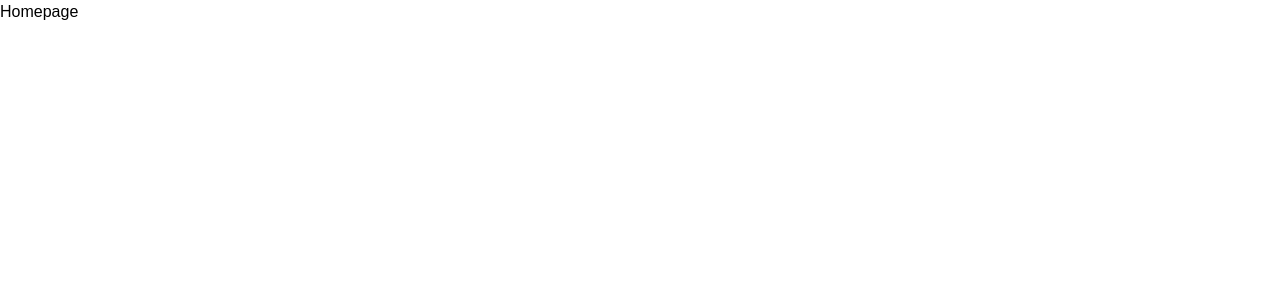
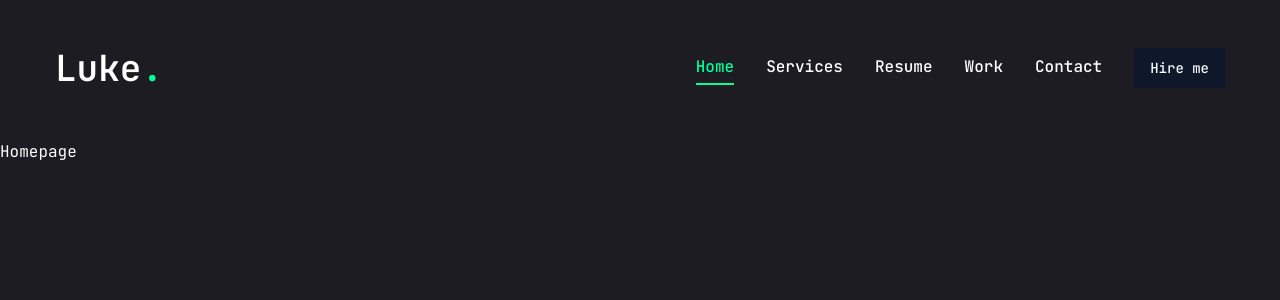
Before and after one commit to MosiacDesigns/mosaic-portfolio, a Next.js app: page / in a window 1280 px wide. Shown: the top 300 px of the page. Built offline with nearby package versions, Linux system fonts and the light colour scheme.

Commit message:
chore: add navbar

```diff
--- a/src/app/globals.css
+++ b/src/app/globals.css
@@ -2,18 +2,14 @@
 @tailwind components;
 @tailwind utilities;
 
-body {
-  font-family: Arial, Helvetica, sans-serif;
-}
-
 @layer utilities {
-  .text-balance {
-    text-wrap: balance;
+  .bg-primary {
+    background-color: theme('colors.primary'); /* Using the primary color from Tailwind config */
   }
 }
 
 @layer base {
-  :root {
-    --radius: 0.5rem;
+  body {
+    @apply font-primary bg-primary text-white leading-loose
   }
 }
--- a/src/app/layout.tsx
+++ b/src/app/layout.tsx
@@ -1,5 +1,13 @@
 import type { Metadata } from "next";
+import { JetBrains_Mono } from "next/font/google";
 import "./globals.css";
+import Header from "@/components/Header";
+
+const jetbrainsMono = JetBrains_Mono({
+  subsets: ["latin"],
+  variable: "--font-jetbrainsMono",
+  weight: ["100", "200", "300", "400", "500", "500", "600", "700", "800"],
+});
 
 export const metadata: Metadata = {
   title: "Create Next App",
@@ -13,7 +21,10 @@
 }>) {
   return (
     <html lang="en">
-      <body>{children}</body>
+      <body className={`${jetbrainsMono.variable}`}>
+        <Header />
+        {children}
+      </body>
     </html>
   );
 }
--- /dev/null
+++ b/src/components/Header.jsx
@@ -0,0 +1,31 @@
+import Link from "next/link";
+import { Button } from "./ui/button";
+import Nav from "./Nav";
+
+const Header = () => {
+  return (
+    <header className="py-8 xl:py-12 text-white">
+      <div className="container mx-auto flex justify-between items-center">
+        {/* Logo */}
+        <Link href="/">
+          <h1 className="text-4xl font-semibold">
+            Luke<span className="text-accent">.</span>
+          </h1>
+        </Link>
+
+        {/* Desktop nav & hire me button*/}
+        <div className="hidden xl:flex items-center gap-8">
+          <Nav />
+          <Link href="/contact">
+            <Button>Hire me</Button>
+          </Link>
+        </div>
+
+        {/* mobile nav */}
+        <div className="xl:hidden">mobile nav</div>
+      </div>
+    </header>
+  );
+};
+
+export default Header;
--- /dev/null
+++ b/src/components/Nav.jsx
@@ -0,0 +1,37 @@
+"use client";
+import Link from "next/link";
+import { usePathname } from "next/navigation";
+
+const links = [
+  { name: "home", path: "/" },
+  { name: "services", path: "/services" },
+  { name: "resume", path: "/resume" },
+  { name: "work", path: "/work" },
+  { name: "contact", path: "/contact" },
+];
+
+const Nav = () => {
+  const pathname = usePathname();
+
+  return (
+    <nav className="flex gap-8">
+      {links.map((link, index) => {
+        return (
+          <Link
+            href={link.path}
+            key={index}
+            className={`${
+              link.path === pathname
+                ? "text-accent border-b-2 border-accent"
+                : ""
+            } capitalize font-medium hover:text-accent transition-all`}
+          >
+            {link.name}
+          </Link>
+        );
+      })}
+    </nav>
+  );
+};
+
+export default Nav;
--- a/tailwind.config.ts
+++ b/tailwind.config.ts
@@ -8,18 +8,35 @@
     "./src/app/**/*.{js,ts,jsx,tsx,mdx}",
   ],
   theme: {
+    container: {
+      center: true,
+      padding: "15px",
+    },
+    screens: {
+      sm: "640px",
+      md: "768px",
+      lg: "960px",
+      xl: "1200px",
+    },
+    fontFamily: {
+      primary: "var(--font-jetbrainsMono)",
+    },
     extend: {
       colors: {
-  			background: 'var(--background)',
-  			foreground: 'var(--foreground)'
+        primary: "#1c1c22",
+        accent: {
+          DEFAULT: "#00ff99",
+          hover: "#00e187",
+        },
       },
       borderRadius: {
-  			lg: 'var(--radius)',
-  			md: 'calc(var(--radius) - 2px)',
-  			sm: 'calc(var(--radius) - 4px)'
-  		}
-  	}
+        lg: "var(--radius)",
+        md: "calc(var(--radius) - 2px)",
+        sm: "calc(var(--radius) - 4px)",
       },
+    },
+  },
+  // eslint-disable-next-line @typescript-eslint/no-require-imports
   plugins: [require("tailwindcss-animate")],
 };
 export default config;
```
Also changed, not shown: .eslintrc.json. Lines whose indentation alone changed are shown as unchanged.
